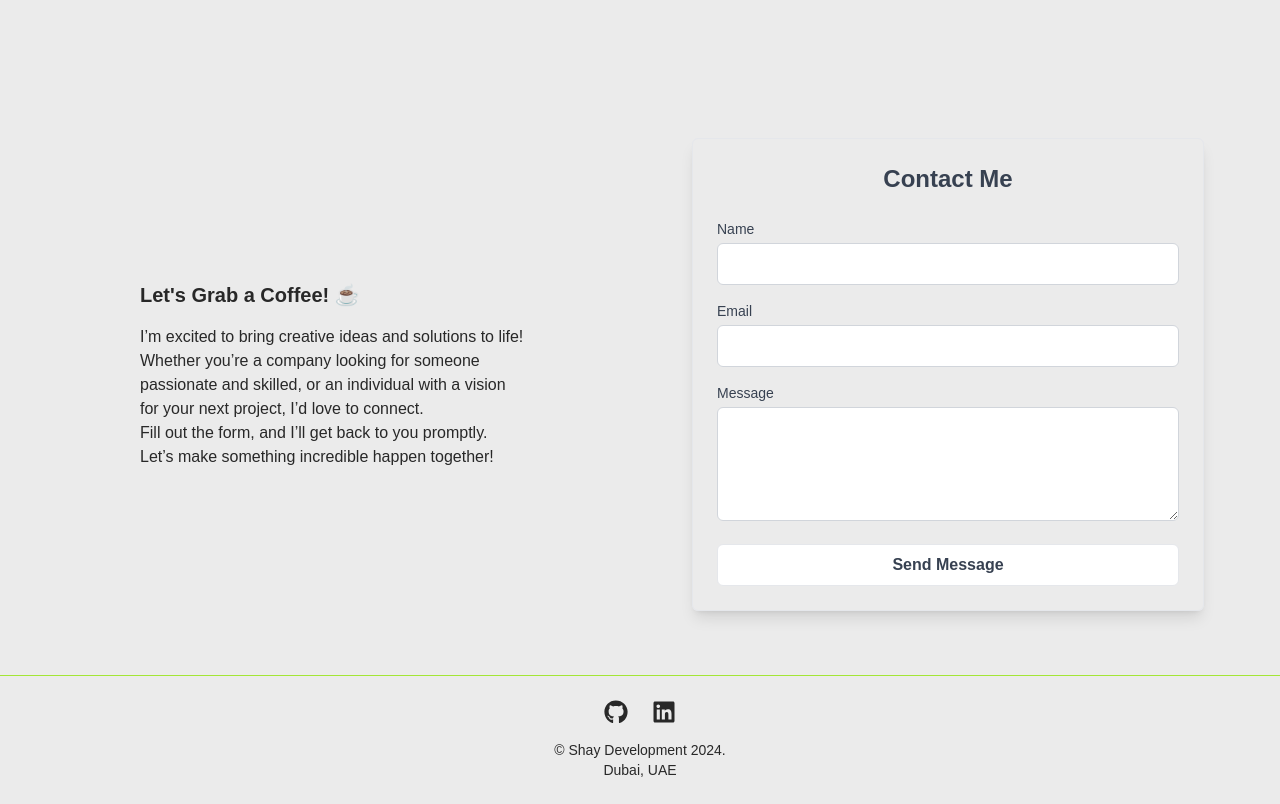
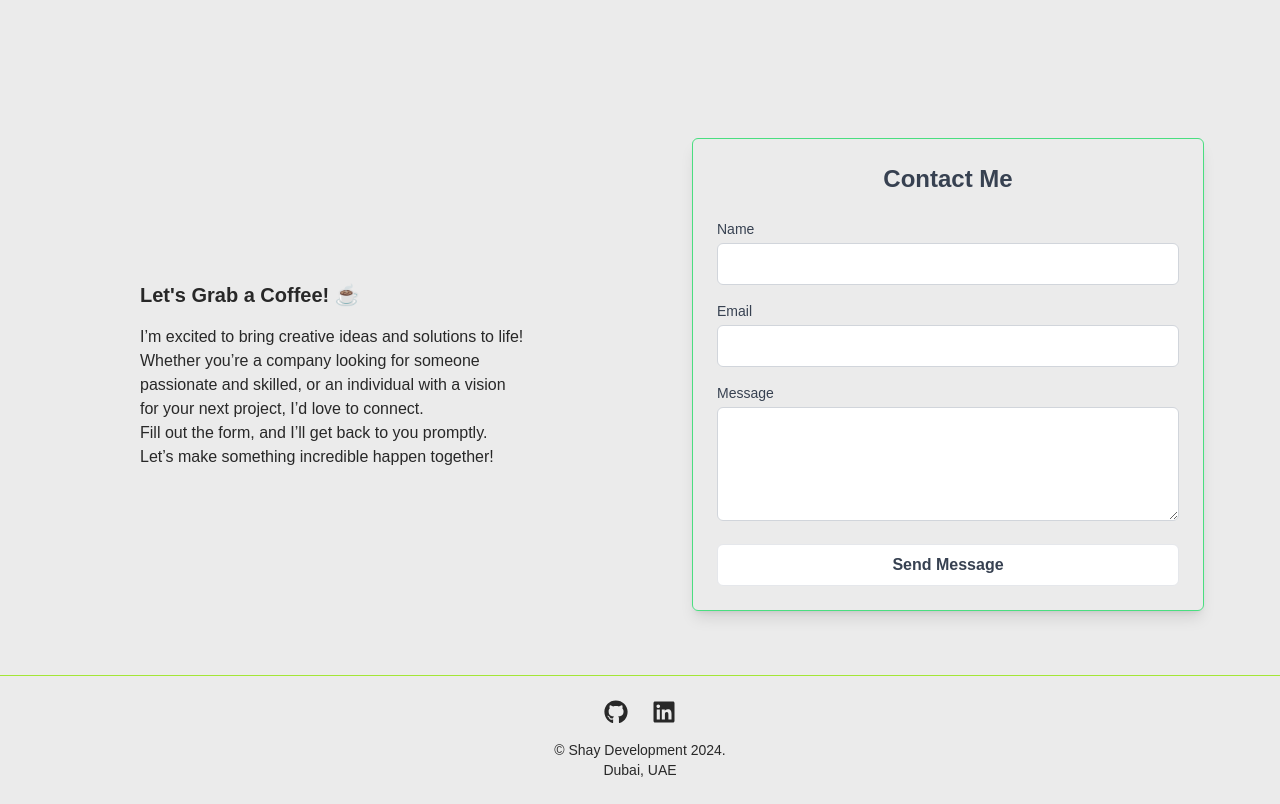
Before and after one commit to shay122990/next-portfolio, a Next.js app: page / in a window 1280 px wide. Shown: the part 3600-4404 px from the top of the page. Built offline with nearby package versions, Linux system fonts and the light colour scheme; a web font is replaced by a local one.

Commit message:
from border update

```diff
--- a/src/app/components/form/Form.tsx
+++ b/src/app/components/form/Form.tsx
@@ -73,7 +73,7 @@ export default function EmailForm() {
   return (
     <form
       onSubmit={handleSubmit}
-      className="max-w-lg w-full mx-auto p-6 dark:bg-grey shadow-lg rounded-md border"
+      className="max-w-lg w-full mx-auto p-6 dark:bg-grey shadow-lg rounded-md border border-green-400"
     >
       <h2 className="text-2xl font-semibold mb-6 text-center text-gray-700 dark:text-white">Contact Me</h2>
 
```
